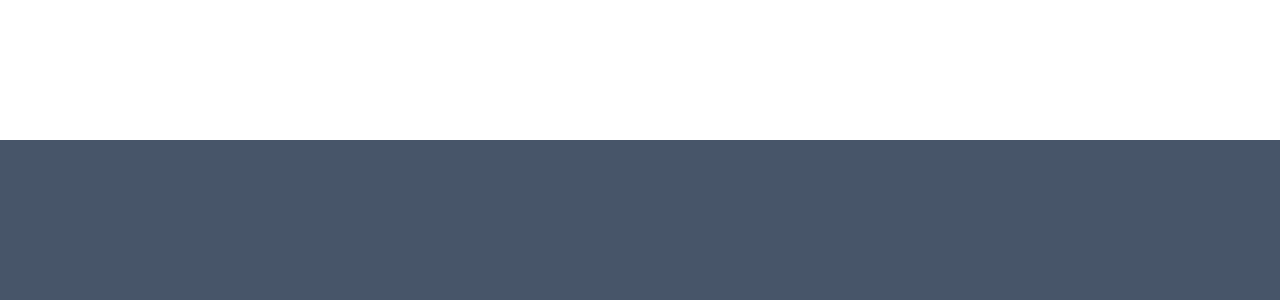
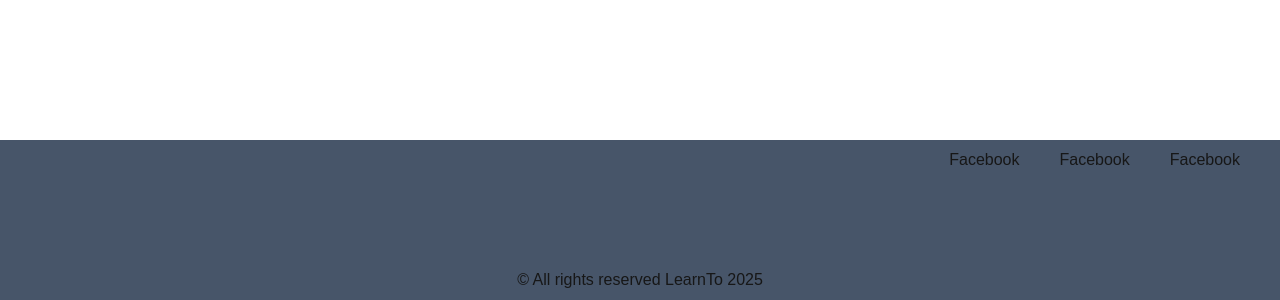
Before and after one commit to JoeyCollado/learnto, a Next.js app: page / in a window 1280 px wide. Shown: the part 788-1088 px from the top of the page. Built offline with nearby package versions, Linux system fonts and the light colour scheme; no server answers.

Commit message:
footer phase 1

```diff
--- a/app/components/Footer.tsx
+++ b/app/components/Footer.tsx
@@ -2,8 +2,13 @@ import React from 'react'
 
 const Footer = () => {
   return (
-    <div className='h-40 w-screen bottom-0 bg-slate-600'>
-
+    <div className='h-40 w-screen bottom-0 bg-slate-600 flex flex-col'>
+      <ul className='flex gap-10 justify-end mr-10 mt-2'>
+        <li>Facebook</li>
+        <li>Facebook</li>
+        <li>Facebook</li>
+      </ul>
+      <p className='text-center bottom-0 pt-24'>© All rights reserved LearnTo 2025 </p>
     </div>
   )
 }
```
